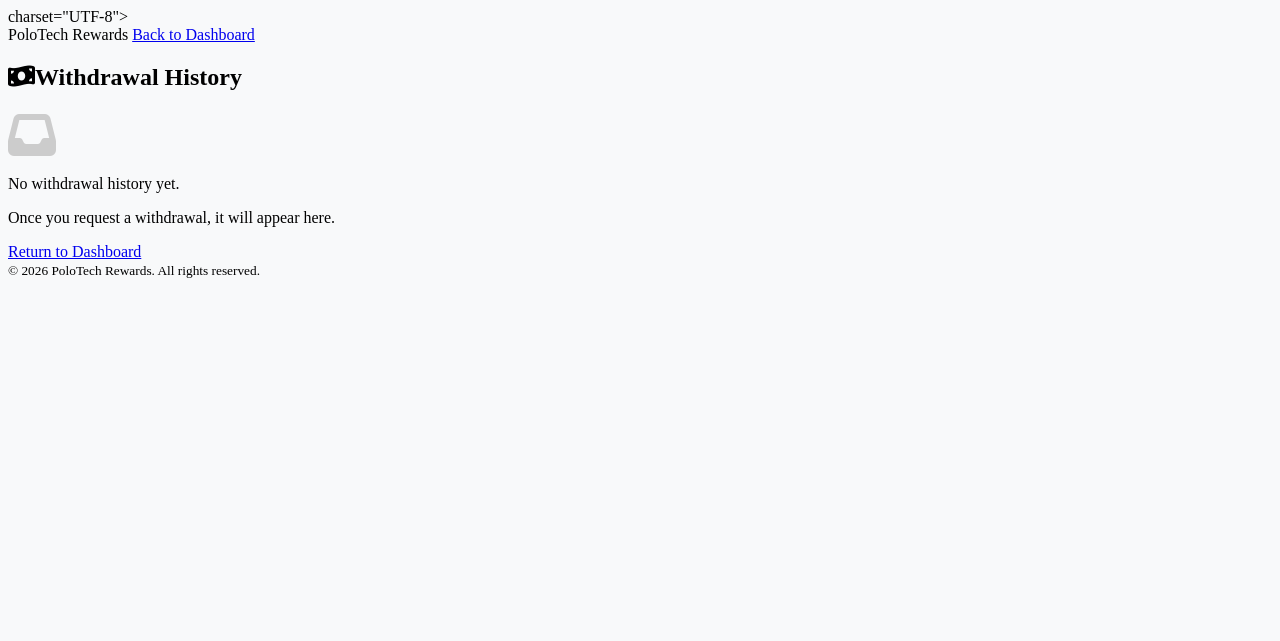
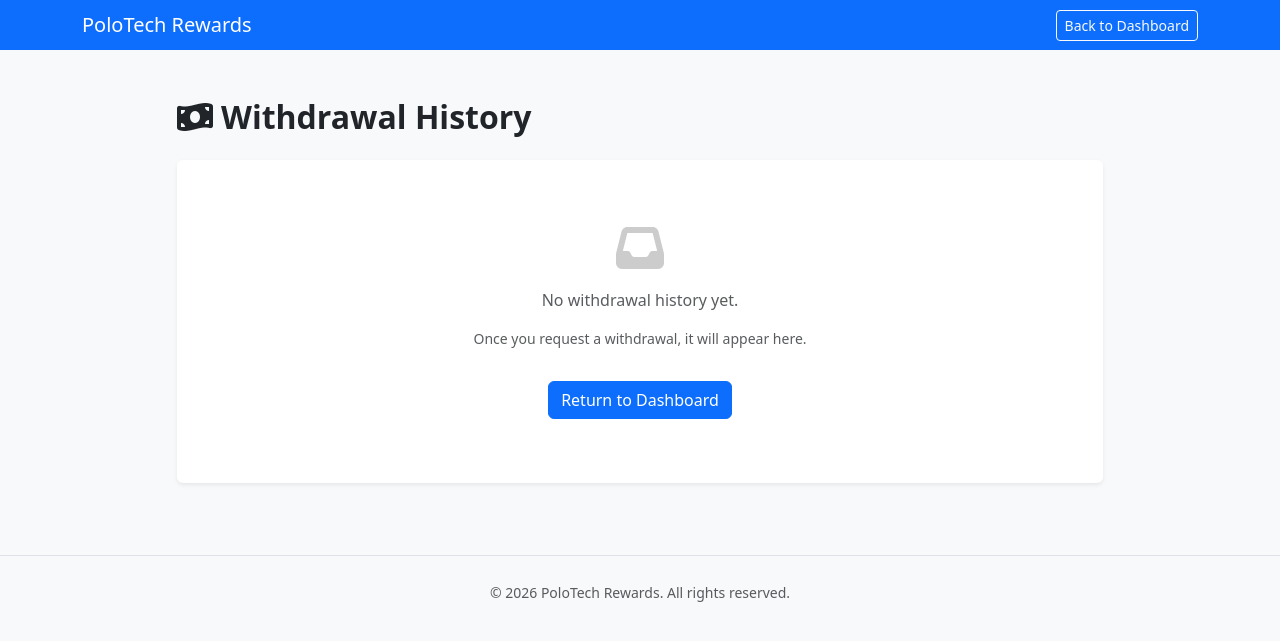
Before and after one commit to paulmadaki/my_affiliate_app, a Flask app: page /withdrawal-history in a window 1280 px wide. Shown: the top 641 px of the page. Run offline with Flask 3, Linux system fonts and the light colour scheme; the visitor is signed in with stand-in values (Sample User, id 1); data that the repository does not hold is empty.

Commit message:
Made another correction to the head tag

```diff
--- a/templates/withdrawal_history.html
+++ b/templates/withdrawal_history.html
@@ -1,8 +1,8 @@
 <!DOCTYPE html>
 <html>
 <head>
-    <meta> charset="UTF-8">
-    <meta name="viewport" content="width=device-width, initial-scale=1.0
+    <meta charset="UTF-8">
+    <meta name="viewport" content="width=device-width, initial-scale=1.0">
     <title>Withdrawal History | PoloTech</title>
     <link rel="stylesheet" href="https://cdn.jsdelivr.net/npm/bootstrap@5.3.0/dist/css/bootstrap.min.css">
     <link rel="stylesheet" href="https://cdnjs.cloudflare.com/ajax/libs/font-awesome/6.4.0/css/all.min.css">
```
